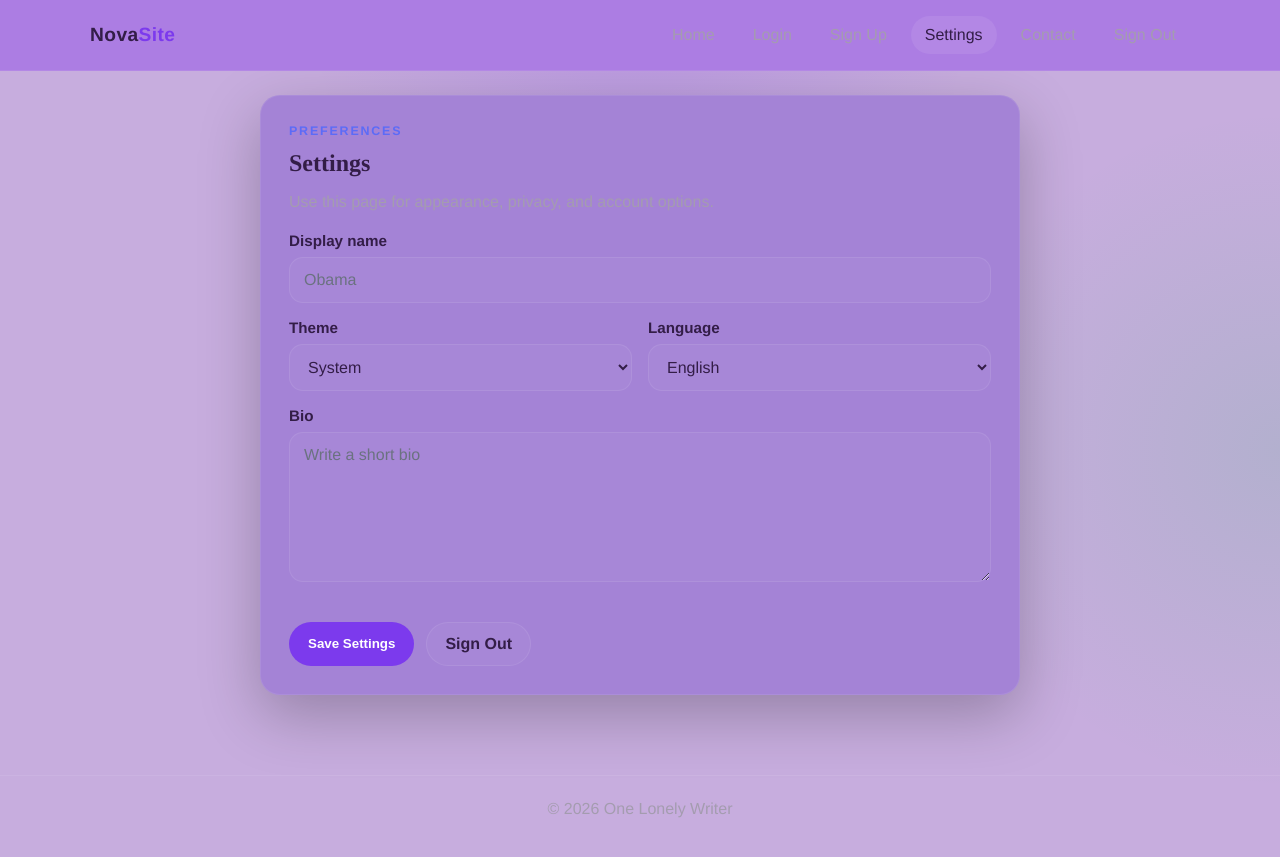
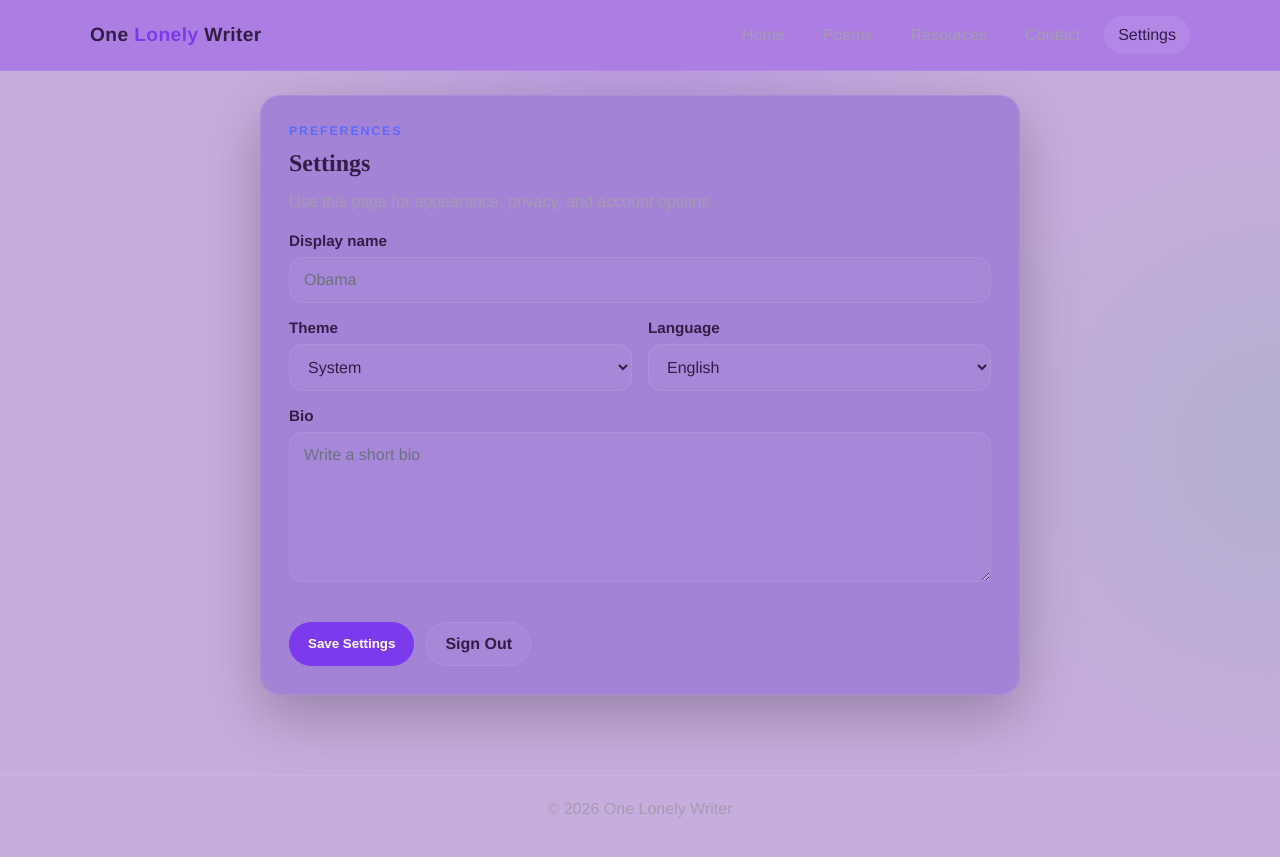
Before and after one commit to PsydameousSharm/OneLonelyWriter, a Jekyll site: the page built from settings.html, in a window 1280 px wide. Shown: the top 857 px of the page. Built offline with Jekyll 4.4.1, drawn with Linux system fonts in a browser that asks for light colours.

Commit message:
Refactor settings.html to use layout template
Removed old HTML structure and replaced with a layout template.

```diff
--- a/settings.html
+++ b/settings.html
@@ -1,26 +1,8 @@
-<!doctype html>
-<html lang="en">
-<head>
-  <meta charset="utf-8">
-  <meta name="viewport" content="width=device-width, initial-scale=1">
-  <title>Settings</title>
-  <link rel="stylesheet" href="styles.css">
-</head>
-<body>
-  <header class="navbar">
-    <div class="container navbar-inner">
-      <a class="brand" href="index.html">Nova<span>Site</span></a>
-      <nav class="nav-links">
-        <a href="index.html">Home</a>
-        <a href="login.html">Login</a>
-        <a href="signup.html">Sign Up</a>
-        <a class="active" href="settings.html">Settings</a>
-        <a href="contact.html">Contact</a>
-        <a href="signout.html">Sign Out</a>
-      </nav>
-    </div>
-  </header>
-
+---
+layout: default
+title: Settings
+permalink: /settings/
+---
   <main class="section">
     <div class="container panel form-wrap">
       <div class="kicker">Preferences</div>
@@ -65,9 +47,3 @@
       </form>
     </div>
   </main>
-
-  <footer class="footer">
-    <div class="container">© 2026 One Lonely Writer</div>
-  </footer>
-</body>
-</html>
```
